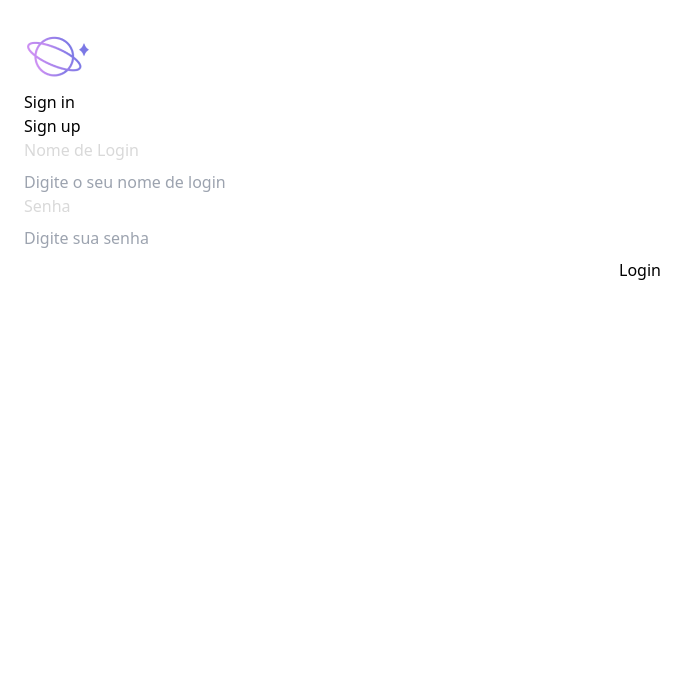
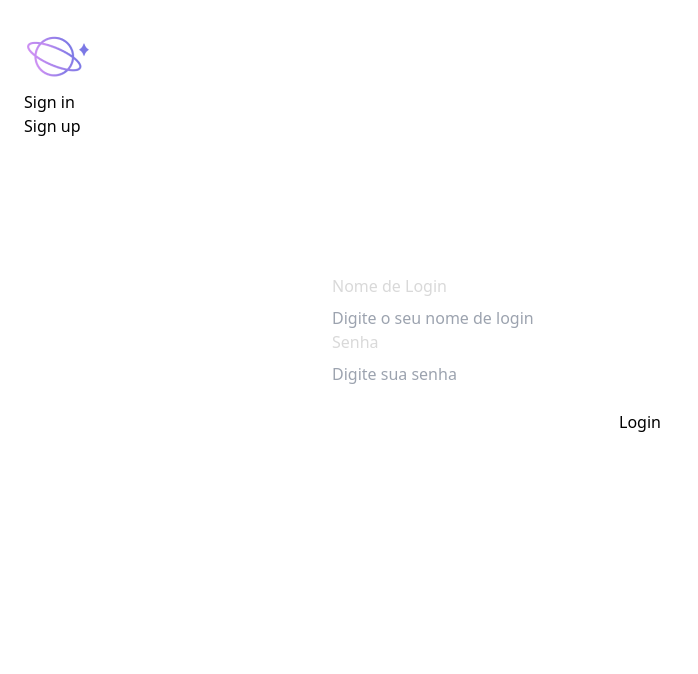
Before and after one commit to emidiovaleretto/alura-space, a Django app: page /auth/signin/ in a window 1280 px wide. Shown: the top 674 px of the page, without its empty margins (0-698 px from the left). Run offline with Django 5.2, Linux system fonts and the light colour scheme; some libraries are stand-ins or nearby versions.

Commit message:
refactor: tidy up sign in and sign up templates

```diff
--- a/theme/static_src/src/styles.css
+++ b/theme/static_src/src/styles.css
@@ -84,6 +84,10 @@
 
 .card__descricao {
     @apply text-xs mt-2
+}
+
+.conteudo {
+    @apply w-full min-h-screen pl-10
 }
 
 .galeria {
--- a/users/templates/users/signin.html
+++ b/users/templates/users/signin.html
@@ -4,6 +4,8 @@
 
 {% block 'body' %}
 
+<div class="w-1/2 mt-20 mx-auto">
+    <h1 class="text-2xl text-white font-bold text-center mb-6">Sign in</h1>
     {% include 'partials/_alerts.html' %}
 
     <form action="{% url 'signin' %}" method="POST">
@@ -16,9 +18,10 @@
         {% endfor %}
         </div>
 
-    <div class="w-full text-center">
+        <div class="w-full text-center mt-6">
             <button class="w-full btn btn-primary" type="submit">Login</button>
         </div>
     </form>
+</div>
 
 {% endblock 'body' %}
--- a/users/templates/users/signup.html
+++ b/users/templates/users/signup.html
@@ -4,6 +4,8 @@
 
 {% block 'body' %}
 
+<div class="w-1/2 mt-20 mx-auto">
+    <h1 class="text-2xl text-white font-bold text-center mb-6">Sign up</h1>
     {% include 'partials/_alerts.html' %}
 
     <form action="{% url 'signup' %}" method="POST">
@@ -24,5 +26,5 @@
             <button class="w-full btn btn-primary" type="submit">Criar sua conta</button>
         </div>
     </form>
-
+</div>
 {% endblock 'body' %}
```
Lines whose indentation alone changed are shown as unchanged.
